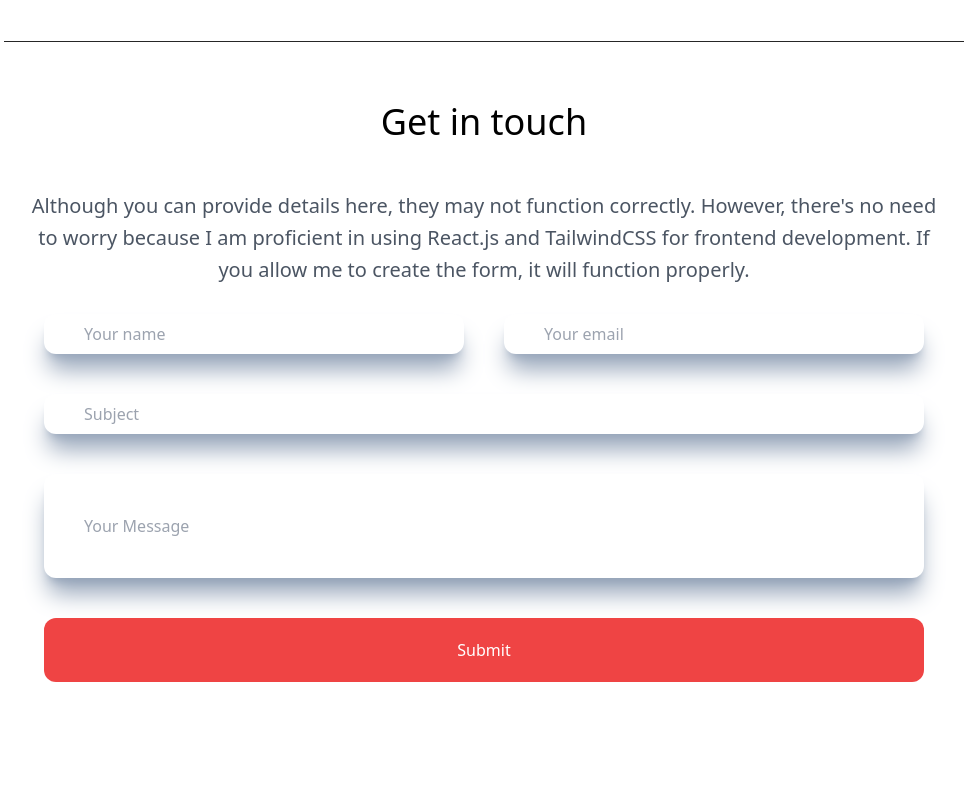
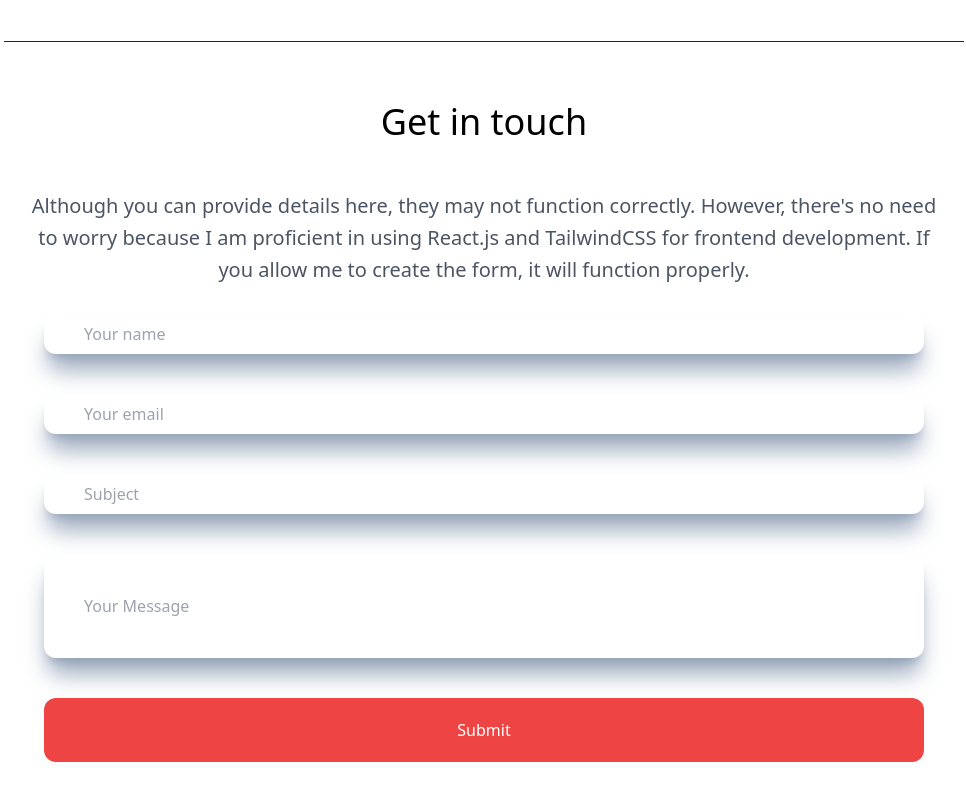
Before and after one commit to Surajnairx/Portfolio-Website, a React (Vite) app: page / in a window 1280 px wide. Shown: the part 1725-2525 px from the top of the page, without its empty margins (156-1122 px from the left). Before the commit the page ends 2447 px from the top, so only its background shows below. Built offline with nearby package versions, Linux system fonts and the light colour scheme.

Commit message:
Updated the form content CSS

```diff
--- a/src/components/Form.jsx
+++ b/src/components/Form.jsx
@@ -14,7 +14,7 @@ export default function Form() {
       </div>
 
       <form action="" className=" flex flex-col">
-        <div className=" flex">
+        <div className=" flex sm:flex flex-col">
           <input
             type="text"
             className=" flex-1 m-5 border-black rounded-xl px-10 py-2  shadow-xl shadow-slate-400 "
```
